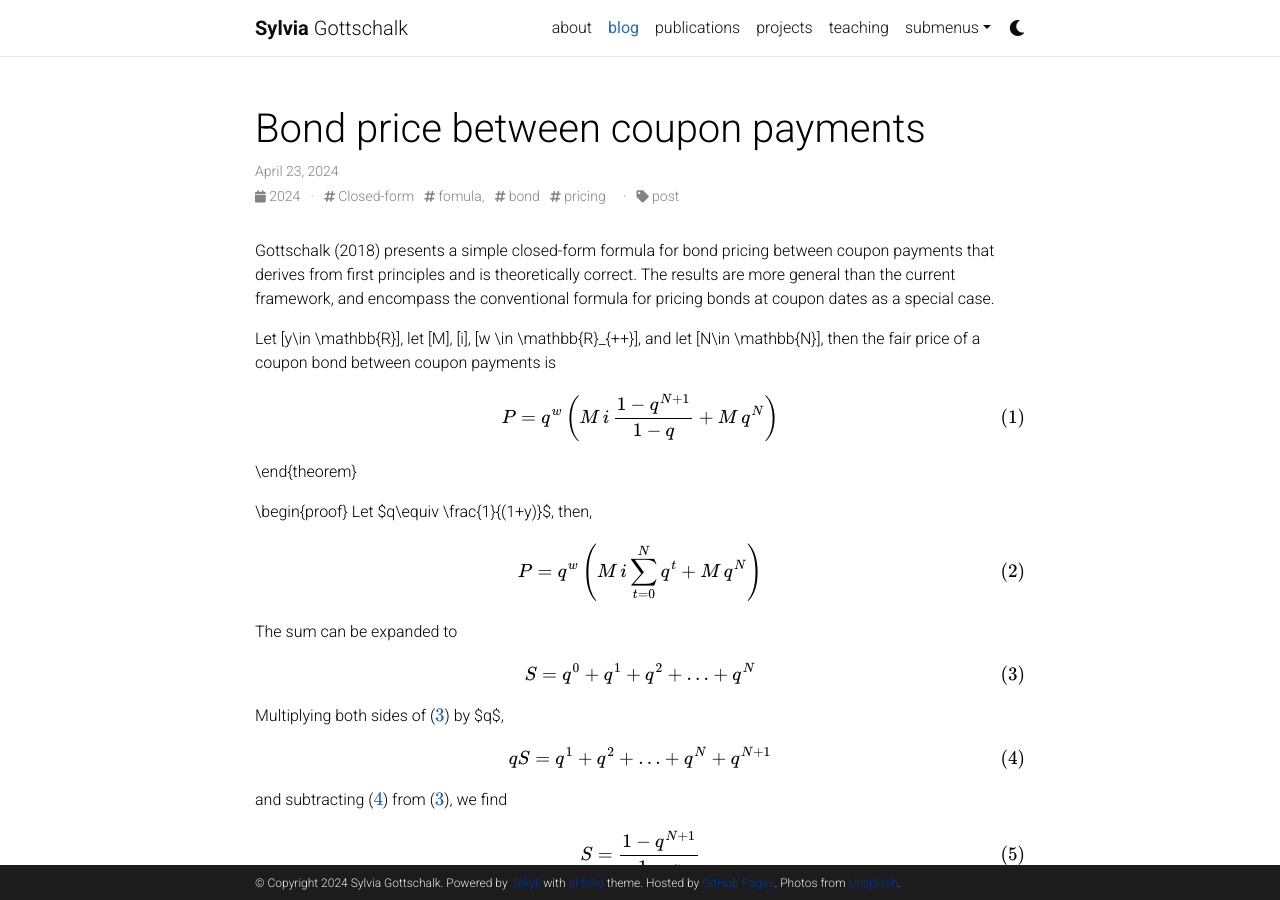
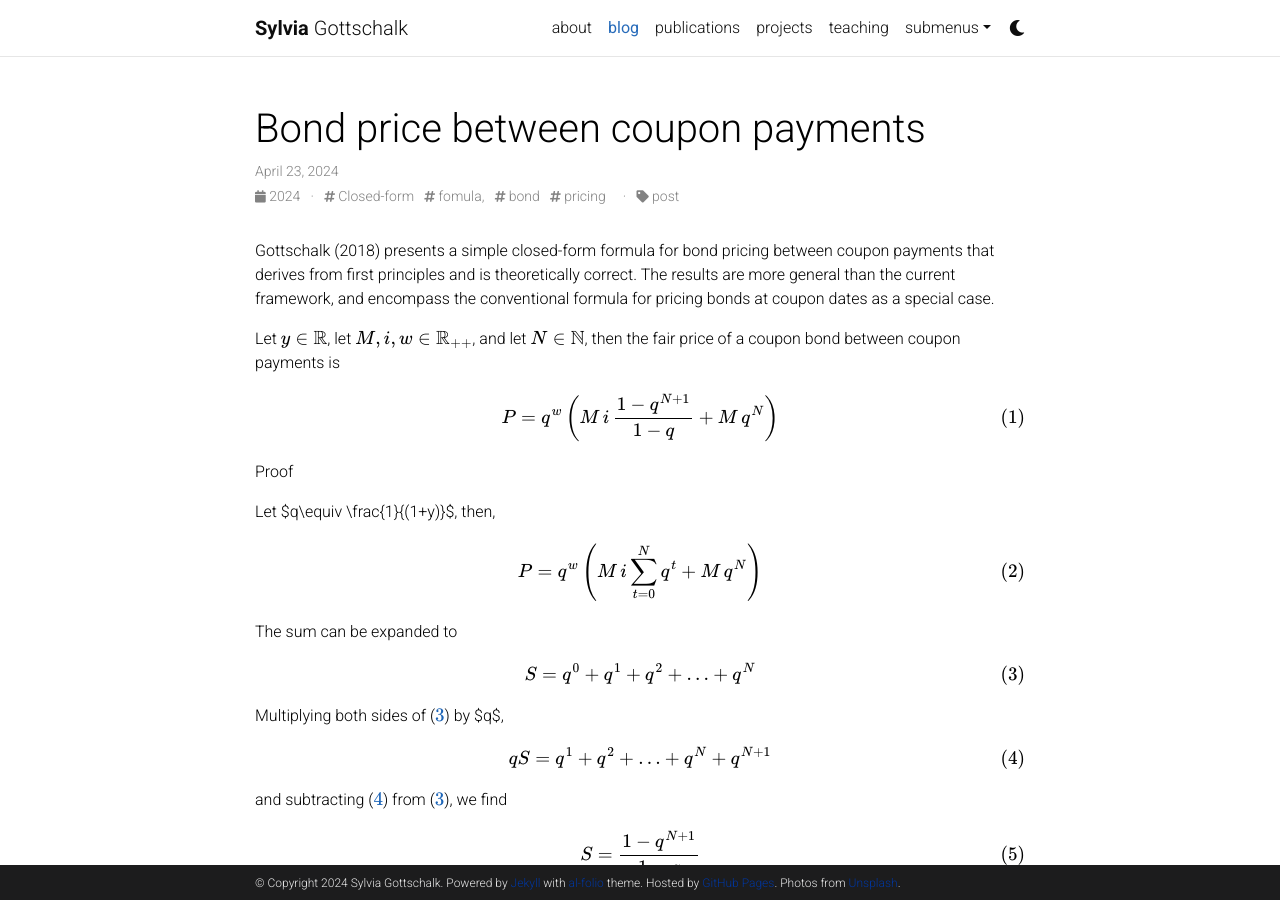
Before and after one commit to sdgottschalk/sgottschalk.io, a Jekyll site: the page built from _posts/2024-04-23-closed-form.md, in a window 1280 px wide and 900 px high. Built offline with Jekyll 4.4.1, drawn with Linux system fonts in a browser that asks for light colours; comment, search, counter and statistics services are not loaded; a style sheet for code colours, icons or effects is not loaded.

Commit message:
Update 2024-04-23-closed-form.md

```diff
--- a/_posts/2024-04-23-closed-form.md
+++ b/_posts/2024-04-23-closed-form.md
@@ -9,14 +9,14 @@ related_posts: true
 ---
 Gottschalk (2018) presents a simple closed-form formula for bond pricing between coupon payments that derives from first principles and is theoretically correct. The results are more general than the current framework, and encompass the conventional formula for pricing  bonds at coupon dates as a special case.
 
-Let \[y\in \mathbb{R}\], let \[M\], \[i\], \[w \in \mathbb{R}_{++}\], and let \[N\in \mathbb{N}\], then the fair price of a coupon bond between coupon payments is
+Let $$y\in \mathbb{R}$$, let $$M, i, w \in \mathbb{R}_{++}$$, and let $$N\in \mathbb{N}$$, then the fair price of a coupon bond between coupon payments is
 
 \begin{equation}
 P=q^{w}\left(M\,i\,\frac{1-q^{N+1}}{1-q}+M\,q^{N}\right)\label{tbasic}
 \end{equation}
-\end{theorem}
 
-\begin{proof}
+Proof
+
 Let $q\equiv \frac{1}{(1+y)}$, then,
 
 \begin{equation}
```
